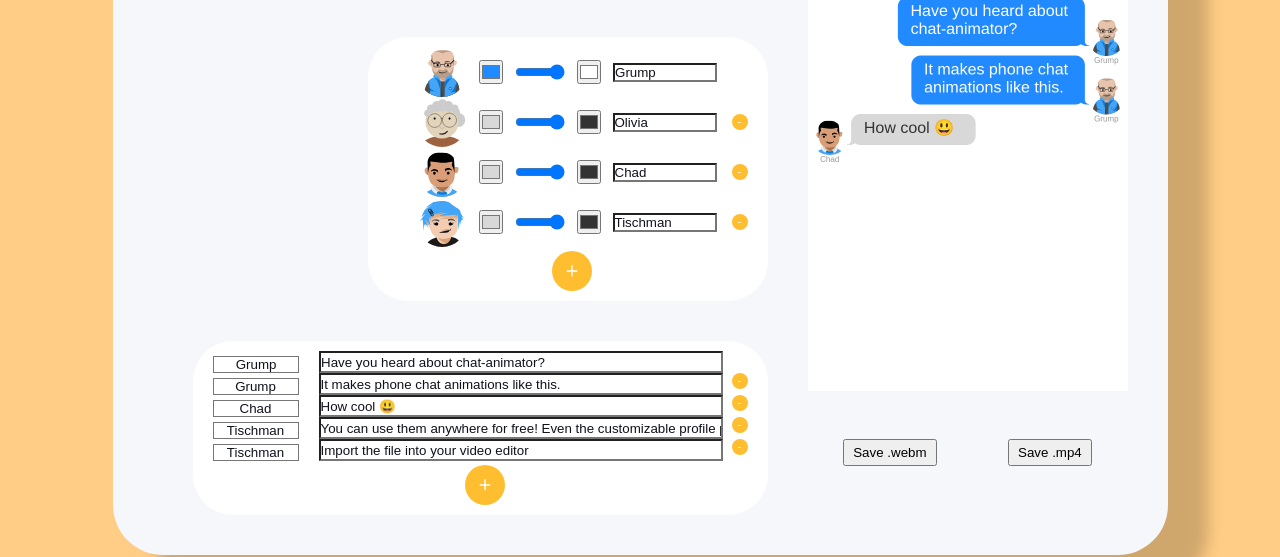
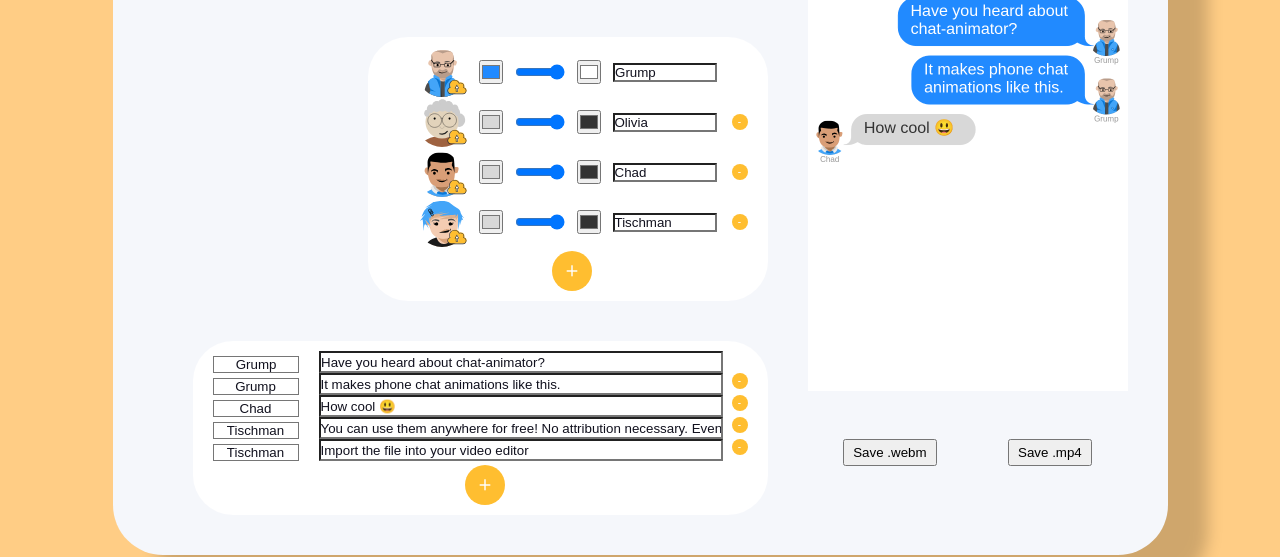
Before and after one commit to williamforster/chat-animator, a plain HTML site: page index.html in a window 1280 px wide. Shown: the part 308-865 px from the top of the page. Drawn offline with Linux system fonts and the light colour scheme.

Commit message:
Add little upload icon on top of profile img

```diff
--- a/animation.js
+++ b/animation.js
@@ -239,7 +239,7 @@ function drawTextBubble(ctx, message, left, y, canvas, animationSettings) {
     let { widthRequired, messageHeight } = message.getSize(ctx,
                                             canvas,
                                             animationSettings);
-    const borderRadius = Math.min(messageHeight / 2, animationSettings.lineHeight / 2);
+    const borderRadius = Math.min(messageHeight / 2, animationSettings.lineHeight);
     if (!left) {
         xPos += (bubbleWidth - widthRequired);
     }
--- a/profile.js
+++ b/profile.js
@@ -71,16 +71,24 @@ export function updateProfileDiv(divElement, profiles, setupTextEntry, deletePro
         const profileDiv = document.createElement('div');
         profileDiv.className = 'profile';
 
+        const imageDiv = document.createElement('div');
+        imageDiv.className = "profileImageParent";
+        profileDiv.appendChild(imageDiv);
+
         // Create an img element for the profile image
         const img = document.createElement('img');
         img.src = profile.getImageLink();
         img.alt = profile.getProfileName();
         img.className = "profilePic";
         // Append the img to the profile div
-        profileDiv.appendChild(img);
-
+        imageDiv.appendChild(img);
         profileClosure.image = new Image();
         profileClosure.image.src = profile.getImageLink();
+
+        const uploadIcon = document.createElement('img');
+        uploadIcon.className = "uploadIcon";
+        uploadIcon.src = './cloud.svg';
+        imageDiv.appendChild(uploadIcon);
 
 
         // Add a message color picker
@@ -158,7 +166,7 @@ export function updateProfileDiv(divElement, profiles, setupTextEntry, deletePro
         const thisProfile = profile;
         // Add the profile image change functionality
         // When the image is clicked, trigger the file input
-        img.addEventListener('click', (e) => {
+        imageDiv.addEventListener('click', (e) => {
             console.log("Clicked image upload");
 
             if (window.FileReader) {
--- a/script.js
+++ b/script.js
@@ -14,7 +14,7 @@ var allChatMessages = [];
 allChatMessages.push(new ChatMessage("Have you heard about chat-animator?", chatProfiles[0]));
 allChatMessages.push(new ChatMessage("It makes phone chat animations like this.", chatProfiles[0]));
 allChatMessages.push(new ChatMessage("How cool 😃 ", chatProfiles[2]));
-allChatMessages.push(new ChatMessage("You can use them anywhere for free! Even the customizable profile pictures are free for commercial use.", chatProfiles[3]));
+allChatMessages.push(new ChatMessage("You can use them anywhere for free! No attribution necessary. Even the customizable profile pictures are free for commercial use.", chatProfiles[3]));
 allChatMessages.push(new ChatMessage("Import the file into your video editor", chatProfiles[3]));
 
 var animationSettings = new AnimationSettings();
--- a/style.css
+++ b/style.css
@@ -38,13 +38,6 @@ td {
     padding: 3px 6px;
 }
 
-.profilePic {
-    width: 50px;
-    height: 50px;
-    object-fit: cover;
-    border-radius: 50%;
-}
-
 /* All sliders */
 .range {
     width: 50px;
@@ -68,6 +61,7 @@ td > .range:first-child {
     margin: 40px 0 0 auto;
 }
 
+/* Class of a profile flex div */
 .profile {
     display: flex;
     flex-direction: row;
@@ -77,6 +71,27 @@ td > .range:first-child {
 
 .profile > * {
     margin: 0 6px;
+}
+
+.profileImageParent {
+    position: relative;
+    width: 50px;
+    height: 50px;
+}
+
+.profilePic {
+    width: 50px;
+    height: 50px;
+    object-fit: cover;
+    border-radius: 50%;
+}
+
+.uploadIcon {
+    width: 40px;
+    height: 40px;
+    position: absolute;
+    right: -10px;
+    bottom: -10px;
 }
 
 .messageRowDiv {
```
Also changed, not shown: cloud.svg (added).
